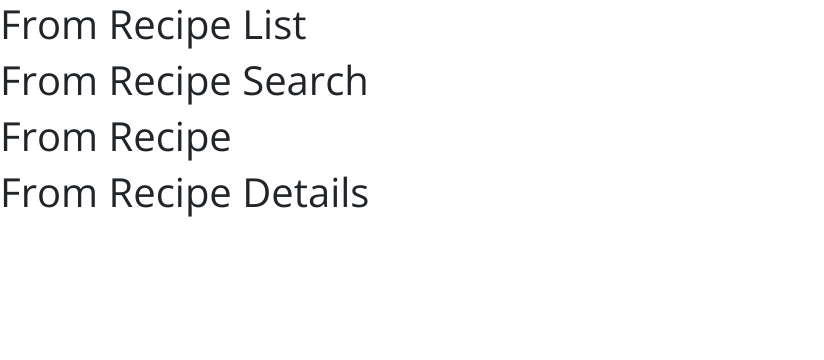
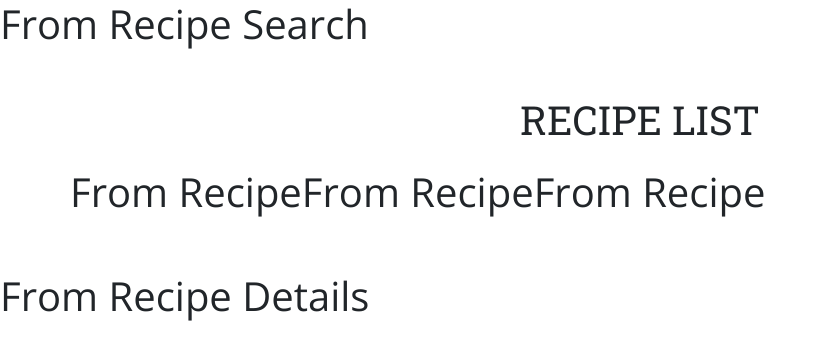
Before and after one commit to junsolkar/react-projects, a React (Create React App) app in the folder recipe-search-engine/: page / in a window 1280 px wide. Shown: the top 360 px of the page, without its empty margins (0-824 px from the left). Built offline with nearby package versions, Linux system fonts and the light colour scheme; no server answers.

Commit message:
recipe list component

```diff
--- a/recipe-search-engine/src/App.js
+++ b/recipe-search-engine/src/App.js
@@ -7,31 +7,31 @@ import RecipeDetails from './components/RecipeDetails';
 
 class App extends Component {
   state = {
-    recipes:[],
+    recipes: recipes,
     url: "https://www.food2fork.com/api/search?key=5a84e3f5e7686b5a63954ee059213ae8"
   }
-  async getRecipes(){
-      try {
-        const data = await fetch(this.state.url)
-        const jsonData =  await data.json()
+  // async getRecipes(){
+  //     try {
+  //       const data = await fetch(this.state.url)
+  //       const jsonData =  await data.json()
 
-        this.setState({
-          recipes: jsonData.recipes
-        });
-      }catch (error){
-        console.log(error)
-      }
-  }
+  //       this.setState({
+  //         recipes: jsonData.recipes
+  //       });
+  //     }catch (error){
+  //       console.log(error)
+  //     }
+  // }
 
-  componentDidMount(){
-    this.getRecipes()
-  }
+  // componentDidMount(){
+  //   this.getRecipes()
+  // }
 
   render(){
     console.log(this.state.recipes)
     return (
       <React.Fragment>
-        <RecipeList />
+        <RecipeList recipes={this.state.recipes}/>
         <RecipeDetails />
       </React.Fragment>
     );
--- a/recipe-search-engine/src/components/RecipeDetails.js
+++ b/recipe-search-engine/src/components/RecipeDetails.js
@@ -1,4 +1,5 @@
 import React, { Component } from 'react'
+import { recipe } from '../tempDetails'
 
 export default class RecipeDetails extends Component {
   render() {
--- a/recipe-search-engine/src/components/RecipeList.js
+++ b/recipe-search-engine/src/components/RecipeList.js
@@ -5,14 +5,25 @@ import RecipeSearch  from './RecipeSearch'
 
 
 export default class RecipeList extends Component {
+
   render() {
+    const { recipes } = this.props;
     return (
       <React.Fragment>
-      <h1>
-      From Recipe List
-      </h1>
       <RecipeSearch />
-      <Recipe />
+      <div className="container my-5">
+        <div className="row">
+          <div className="col-10 mx-auto col-md-6 text-center text-uppercase mb-3">
+            <h1 className="text-slanted">recipe list</h1>
+          </div>
+        </div>
+
+        <div className="row">
+          {recipes.map(recipe => {
+            return <Recipe key={recipe.recipe_id} recipe={recipe} />;
+          })}
+        </div>
+      </div>
       </React.Fragment>
     )
   }
```
